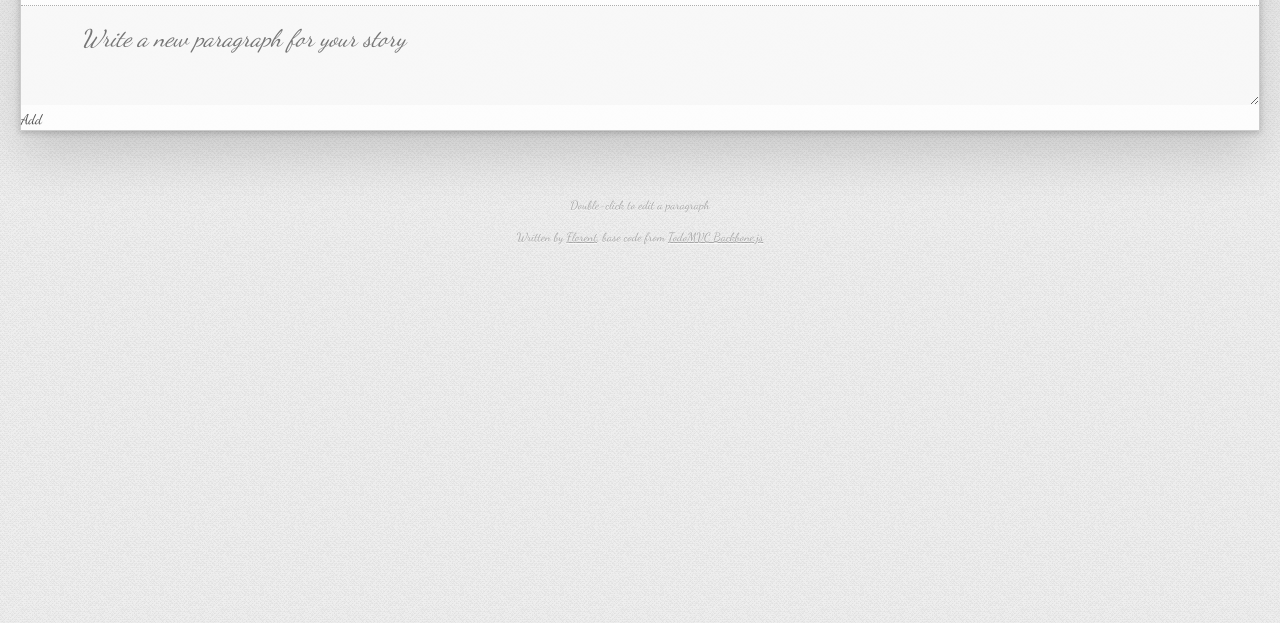
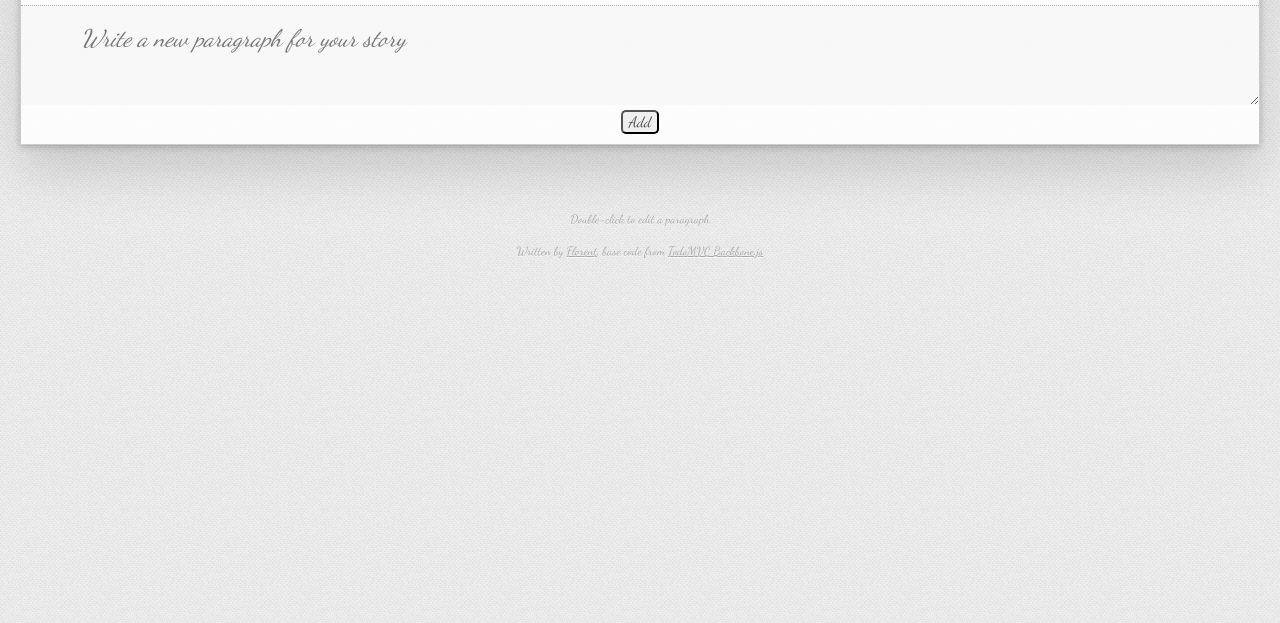
Before and after one commit to Florent2/storyteller, a plain HTML site: page index.html in a window 1280 px wide. Shown: the part 177-800 px from the top of the page. Drawn offline with Linux system fonts and the light colour scheme.

Commit message:
Improve add button look

```diff
--- a/assets/app.css
+++ b/assets/app.css
@@ -2,22 +2,6 @@ html,
 body {
   margin: 0;
   padding: 0;
-}
-
-button {
-  margin: 0;
-  padding: 0;
-  border: 0;
-  background: none;
-  font-size: 100%;
-  vertical-align: baseline;
-  font-family: inherit;
-  color: inherit;
-  -webkit-appearance: none;
-  /*-moz-appearance: none;*/
-  -ms-appearance: none;
-  -o-appearance: none;
-  appearance: none;
 }
 
 body {
@@ -95,6 +79,11 @@ body {
   border-top-right-radius: 1px;
 }
 
+#button-wrapper {
+  text-align: center;
+  margin-bottom: 10px;
+}
+
 #new-paragraph,
 .edit {
   position: relative;
@@ -134,7 +123,6 @@ body {
   z-index: 2;
   border-top: 1px dotted #adadad;
 }
-
 
 #paragraph-list {
   margin: 0;
@@ -176,7 +164,6 @@ body {
   -o-transition: color 0.4s;
   transition: color 0.4s;
 }
-
 
 #paragraph-list li .destroy {
   display: none;
@@ -222,6 +209,29 @@ body {
   margin-bottom: -1px;
 }
 
+button#add-paragraph {
+  font-size: 15px;
+  font-family: inherit;
+  color: inherit;
+  border-radius: 5px;
+}
+
+button.destroy {
+  margin: 0;
+  padding: 0;
+  border: 0;
+  background: none;
+  font-size: 100%;
+  vertical-align: baseline;
+  font-family: 'Arial';
+  color: inherit;
+  -webkit-appearance: none;
+  /*-moz-appearance: none;*/
+  -ms-appearance: none;
+  -o-appearance: none;
+  appearance: none;
+}
+
 #info {
   margin: 65px auto 0;
   color: #a6a6a6;
--- a/index.html
+++ b/index.html
@@ -15,7 +15,9 @@
     <section id="main">
       <ul id="paragraph-list"></ul>
       <textarea id="new-paragraph" placeholder="Write a new paragraph for your story" autofocus></textarea>
-      <button id="add-paragraph">Add</button>
+      <div id="button-wrapper">
+        <button id="add-paragraph">Add</button>
+      </div>
     </section>
   </section>
   <div id="info">
```
